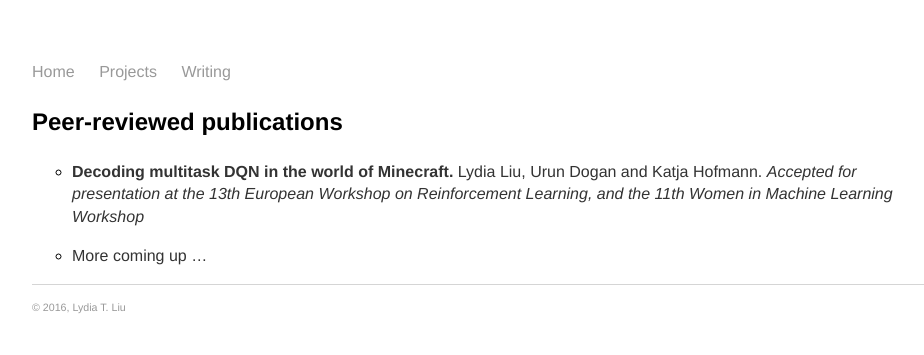
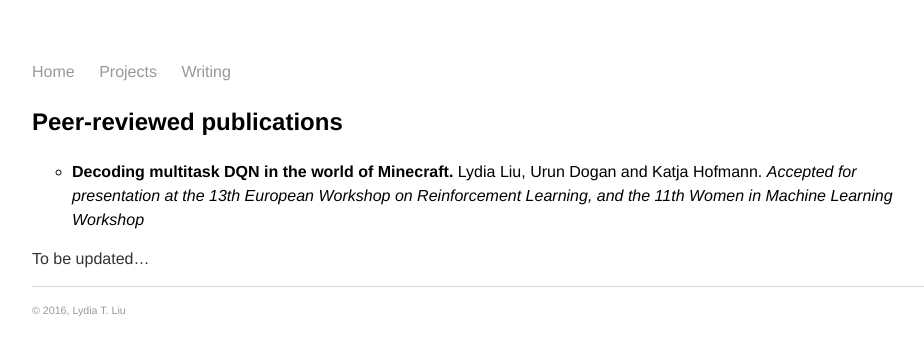
Before and after one commit to serenalwang/serenalwang.github.io, a Jekyll site: the page built from projects.md, in a window 1280 px wide. Shown: the top 355 px of the page, without its empty margins (160-1084 px from the left). Built offline with Jekyll 4.4.1, drawn with Linux system fonts in a browser that asks for light colours.

Commit message:
Update projects.md

```diff
--- a/projects.md
+++ b/projects.md
@@ -6,4 +6,4 @@ title: Projects
 ### Peer-reviewed publications
 * **Decoding multitask DQN in the world of Minecraft.** Lydia Liu, Urun Dogan and Katja Hofmann. *Accepted for presentation at the 13th European Workshop on Reinforcement Learning, and the 11th Women in Machine Learning Workshop*
 
-* More coming up ...
+To be updated...
```
